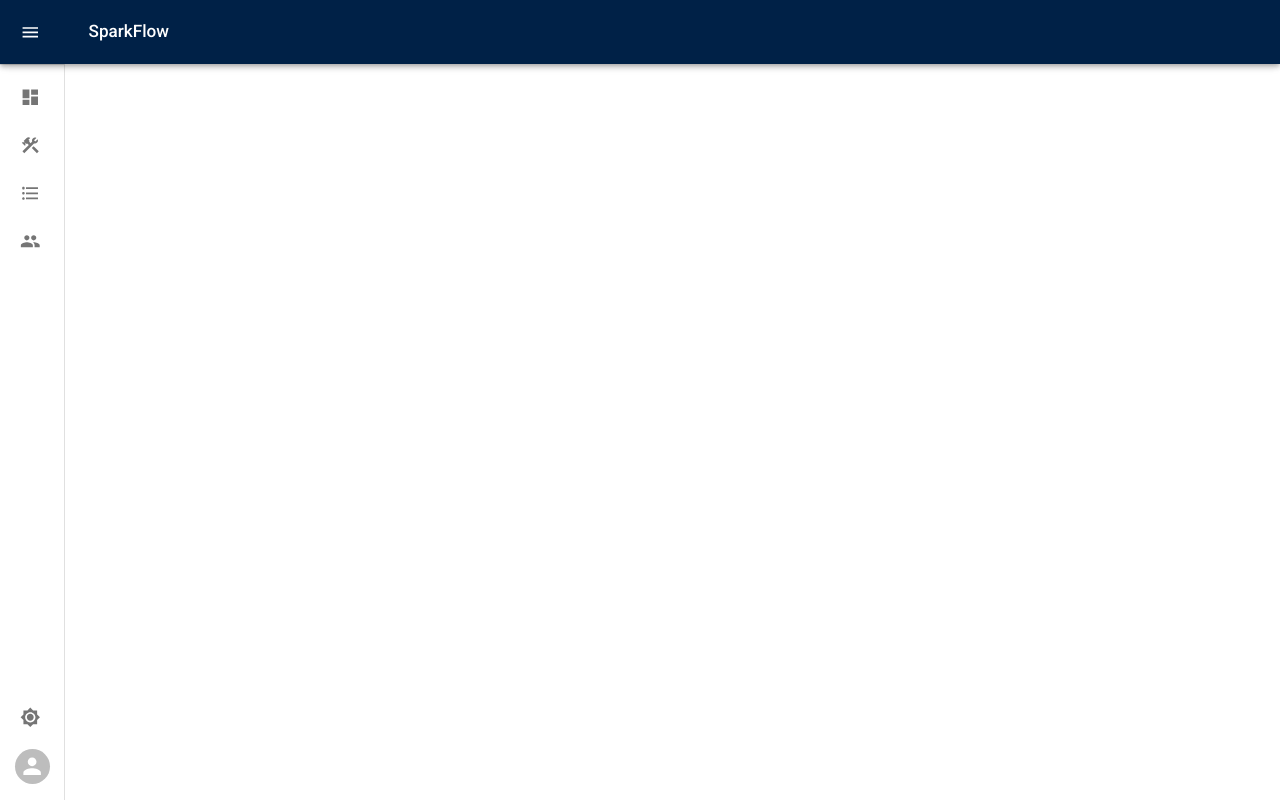
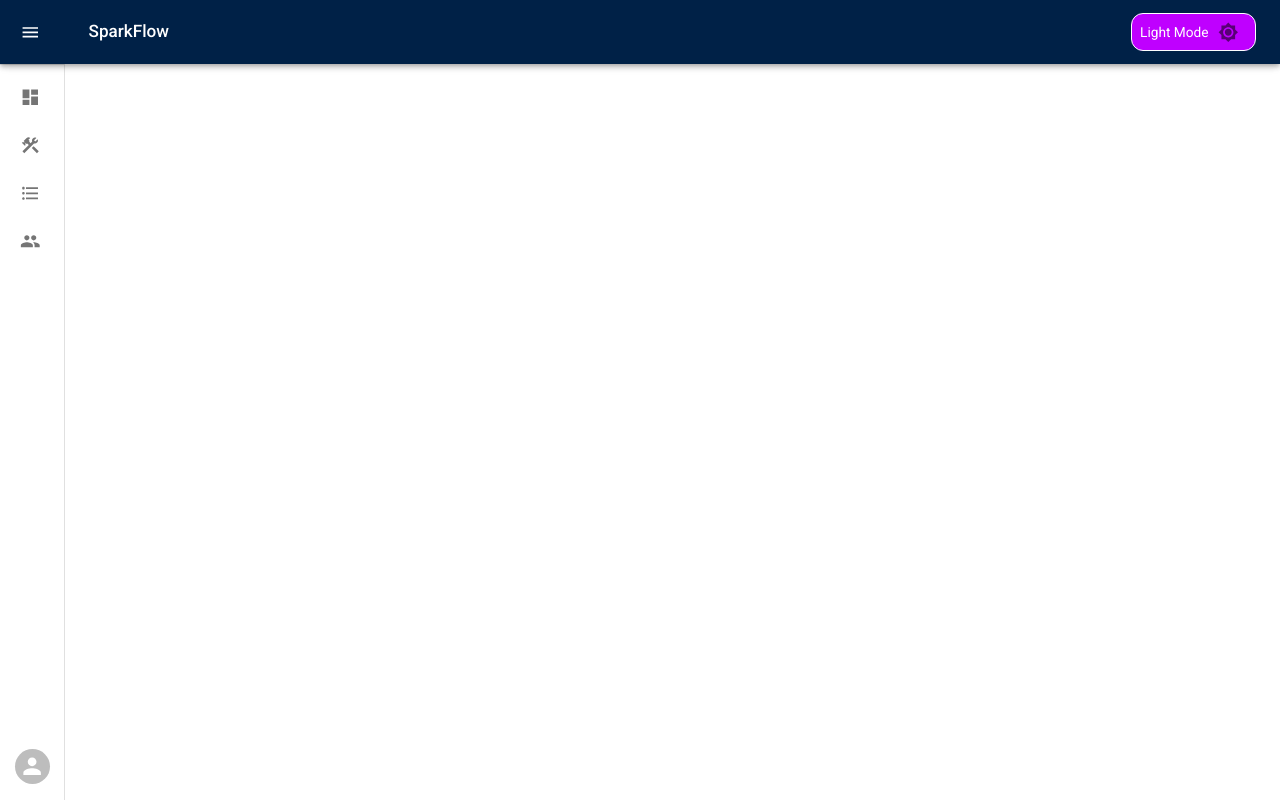
Before and after one commit to amuliawijaya23/sparkflow, a Next.js app: page /dashboard in a window 1280 px wide. Built offline with nearby package versions, Linux system fonts and the light colour scheme.

Commit message:
moves dark mode toggle to app bar

```diff
--- a/src/components/Sidebar/index.tsx
+++ b/src/components/Sidebar/index.tsx
@@ -127,7 +127,18 @@ const Sidebar = ({ children }: { children: React.ReactNode }) => {
   return (
     <Box sx={{ display: 'flex' }}>
       <AppBar position="fixed" open={open}>
-        <Toolbar>
+        <Toolbar
+          sx={{
+            display: 'flex',
+            justifyContent: 'space-between',
+            alignItems: 'center',
+          }}>
+          <Box
+            sx={{
+              display: 'flex',
+              justifyContent: 'flex-start',
+              alignItems: 'center',
+            }}>
             <IconButton
               color="inherit"
               aria-label="open drawer"
@@ -142,6 +153,25 @@ const Sidebar = ({ children }: { children: React.ReactNode }) => {
             <Typography variant="h6" noWrap component="div">
               SparkFlow
             </Typography>
+          </Box>
+          <Box
+            sx={{
+              minWidth: 125,
+              display: 'flex',
+              justifyContent: 'space-between',
+              alignItems: 'center',
+              backgroundColor: mode === 'light' ? '#bf00ff' : '#002147',
+              border: 1,
+              borderRadius: 3,
+              px: 1,
+            }}>
+            <Typography variant="body1">
+              {mode[0].toUpperCase() + mode.substring(1)} Mode
+            </Typography>
+            <IconButton onClick={toggleThemeMode}>
+              {mode === 'light' ? <Brightness7Icon /> : <Brightness4Icon />}
+            </IconButton>
+          </Box>
         </Toolbar>
       </AppBar>
       <Drawer
@@ -194,28 +224,6 @@ const Sidebar = ({ children }: { children: React.ReactNode }) => {
         </Box>
         <Box>
           <List>
-            <ListItem disablePadding sx={{ disply: 'block' }}>
-              <ListItemButton
-                onClick={toggleThemeMode}
-                sx={{
-                  minHeight: 48,
-                  justifyContent: open ? 'initial' : 'center',
-                  px: 2.5,
-                }}>
-                <ListItemIcon
-                  sx={{
-                    minWidth: 0,
-                    mr: open ? 3 : 'auto',
-                    justifyContent: 'center',
-                  }}>
-                  {mode === 'light' ? <Brightness7Icon /> : <Brightness4Icon />}
-                </ListItemIcon>
-                <ListItemText
-                  primary={`${mode[0].toUpperCase() + mode.substring(1)} Mode`}
-                  sx={{ opacity: open ? 1 : 0 }}
-                />
-              </ListItemButton>
-            </ListItem>
             <ListItem disablePadding sx={{ display: 'block' }}>
               <ListItemButton
                 // onClick={}
```
Lines whose indentation alone changed are shown as unchanged.
